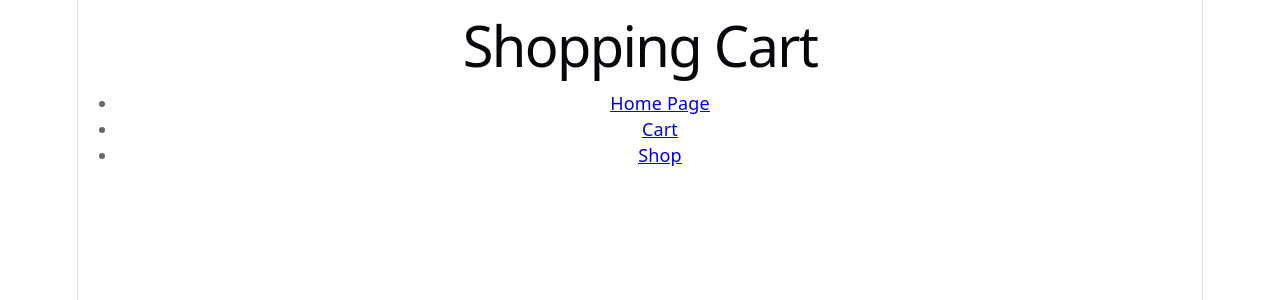
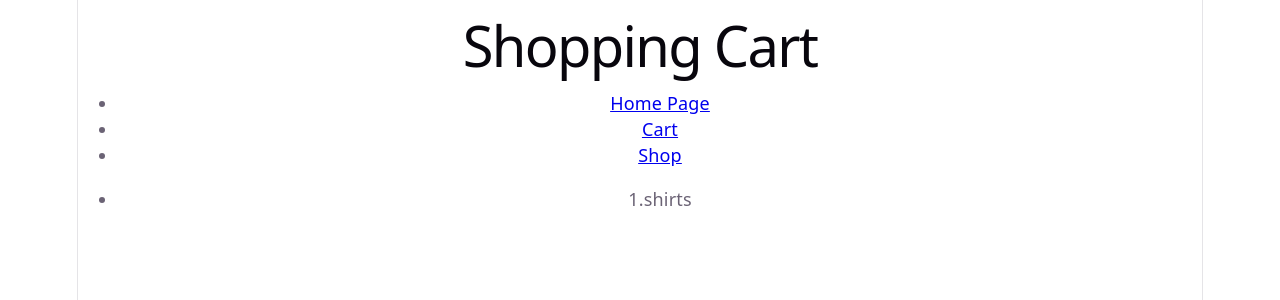
Before and after one commit to Gaurav-zero/shoppingCart, a React (Vite) app: page /cart in a window 1280 px wide. Shown: the top 300 px of the page. Built offline with nearby package versions, Linux system fonts and the light colour scheme.

Commit message:
add CartArray
defined an array state in Cart.jsx for storing all
the elements in the Cart

```diff
--- a/src/Cart.jsx
+++ b/src/Cart.jsx
@@ -1,11 +1,21 @@
+import { useState } from "react";
 import NavBar from "./NavBar";
 
 const Cart= () => {
+    const [cartItems, setCartItems]= useState(["shirts"]);
+
     return (
         <div>
             <h1>Shopping Cart</h1>
 
             <NavBar />
+
+            <ul>
+                {cartItems.map((item, ind)=> {
+                    return <li>{ind+1}.{item}</li>
+                })}
+            </ul>
+
         </div>
     );
 };
```
